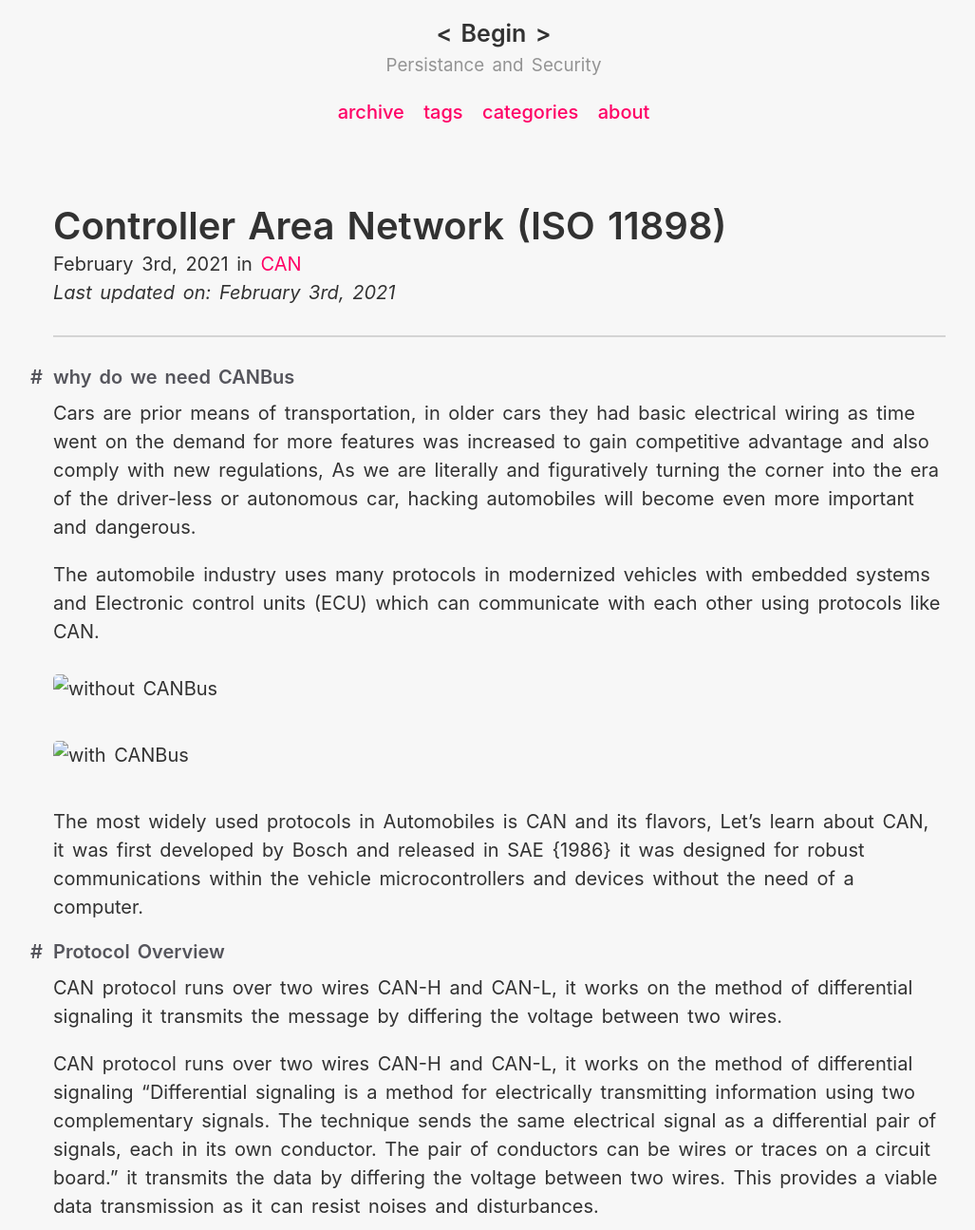
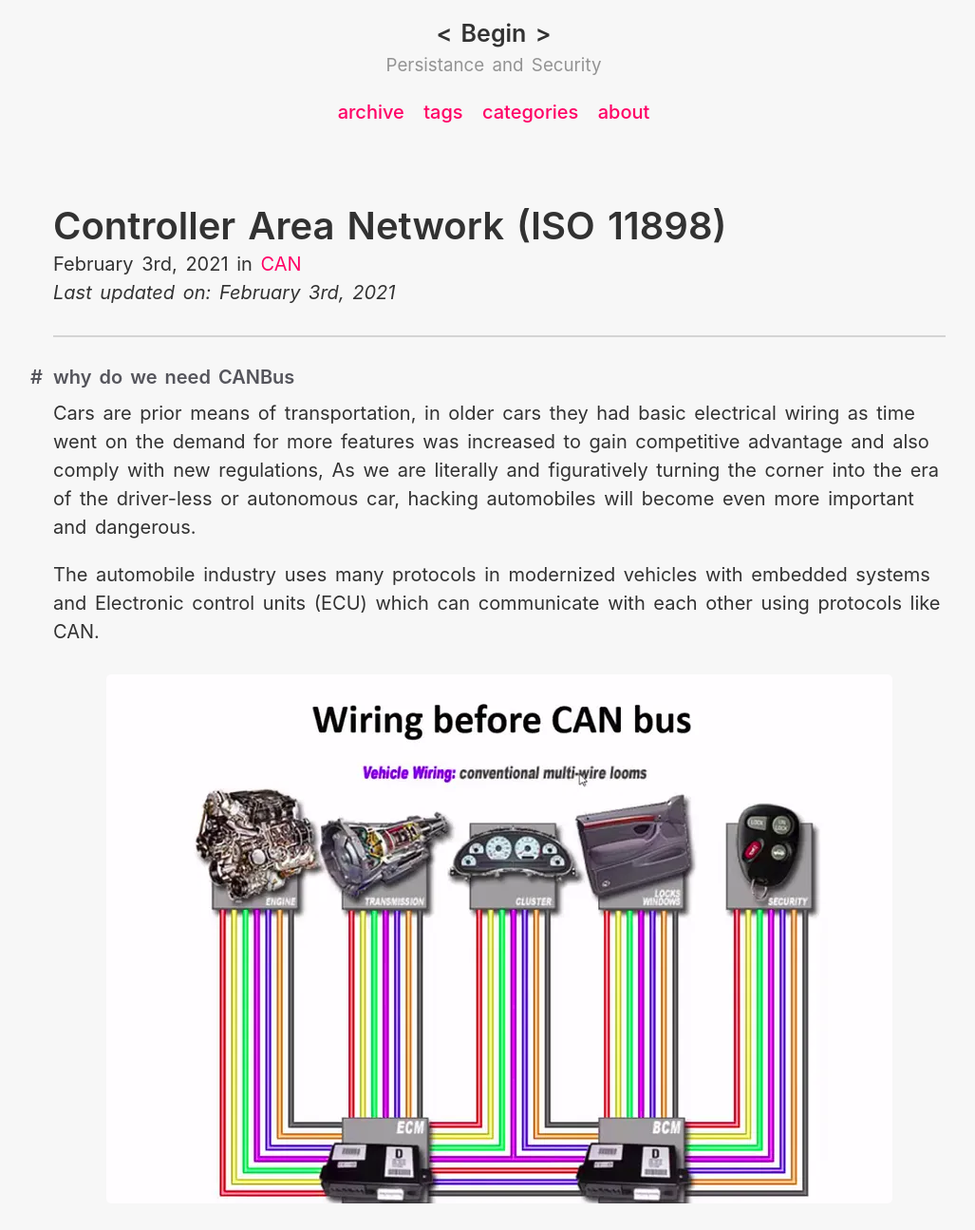
Before and after one commit to KartheekLade/kartheeklade.github.io, a Jekyll site: the page built from _posts/2021-02-03-CANBus-Introduction.md, in a window 1280 px wide. Shown: the top 1295 px of the page at 95% size, without its empty margins (114-1141 px from the left). Built offline with Jekyll 4.4.1, drawn with Linux system fonts in a browser that asks for light colours; some web fonts are replaced; grey boxes are pictures that could not be loaded.

Commit message:
image update

```diff
--- a/_posts/2021-02-03-CANBus-Introduction.md
+++ b/_posts/2021-02-03-CANBus-Introduction.md
@@ -13,12 +13,12 @@ Cars are prior means of transportation, in older cars they had basic electrical
 The automobile industry uses many protocols in modernized vehicles with embedded systems and Electronic control units (ECU) which can communicate with each other using protocols like CAN.
 
 <figure>
-  <img src="./assets/img/blogs/2021_02_03/before_can_bus.webp"
+  <img src="/assets/img/blogs/2021_02_03/before_can_bus.webp"
   alt="without CANBus">
 </figure>
 
 <figure>
-  <img src="./assets/img/blogs/2021_02_03/after_can_bus.jpg"
+  <img src="/assets/img/blogs/2021_02_03/after_can_bus.jpg"
   alt="with CANBus">
 </figure>
 
```
